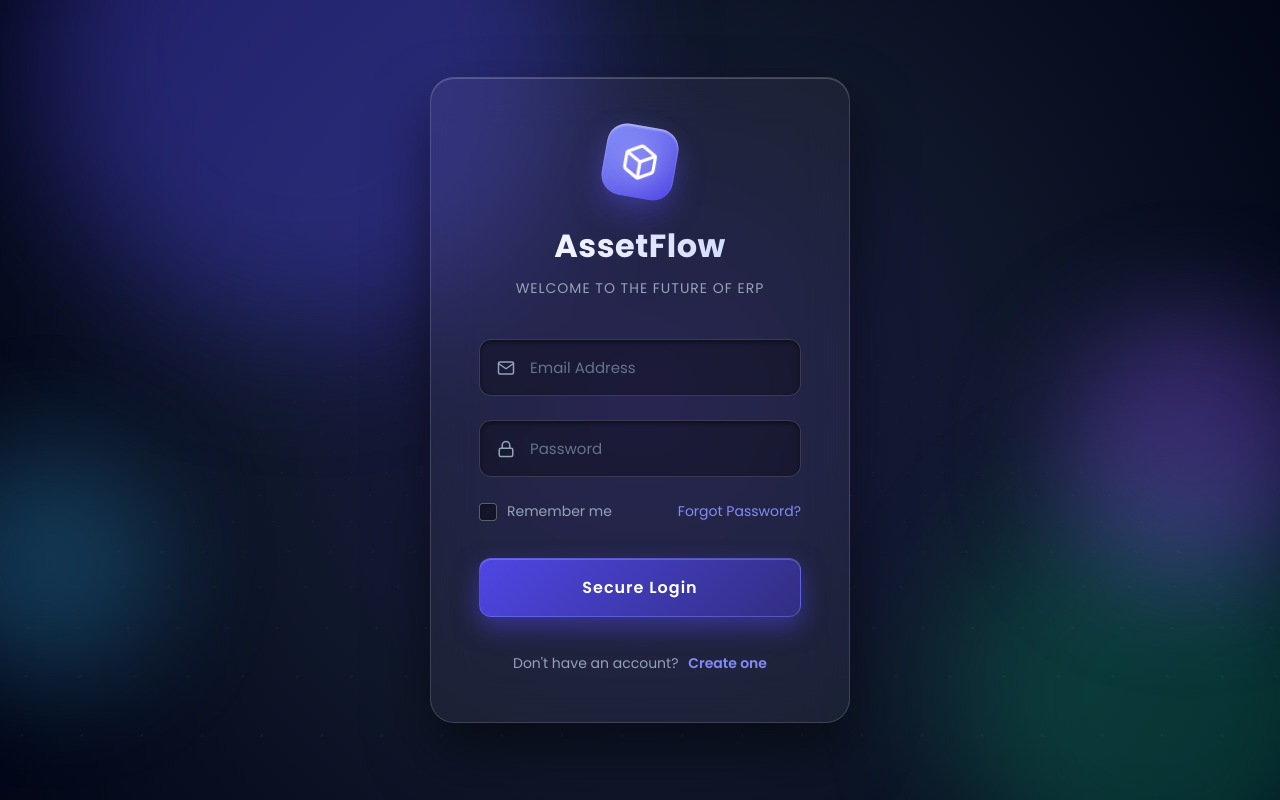
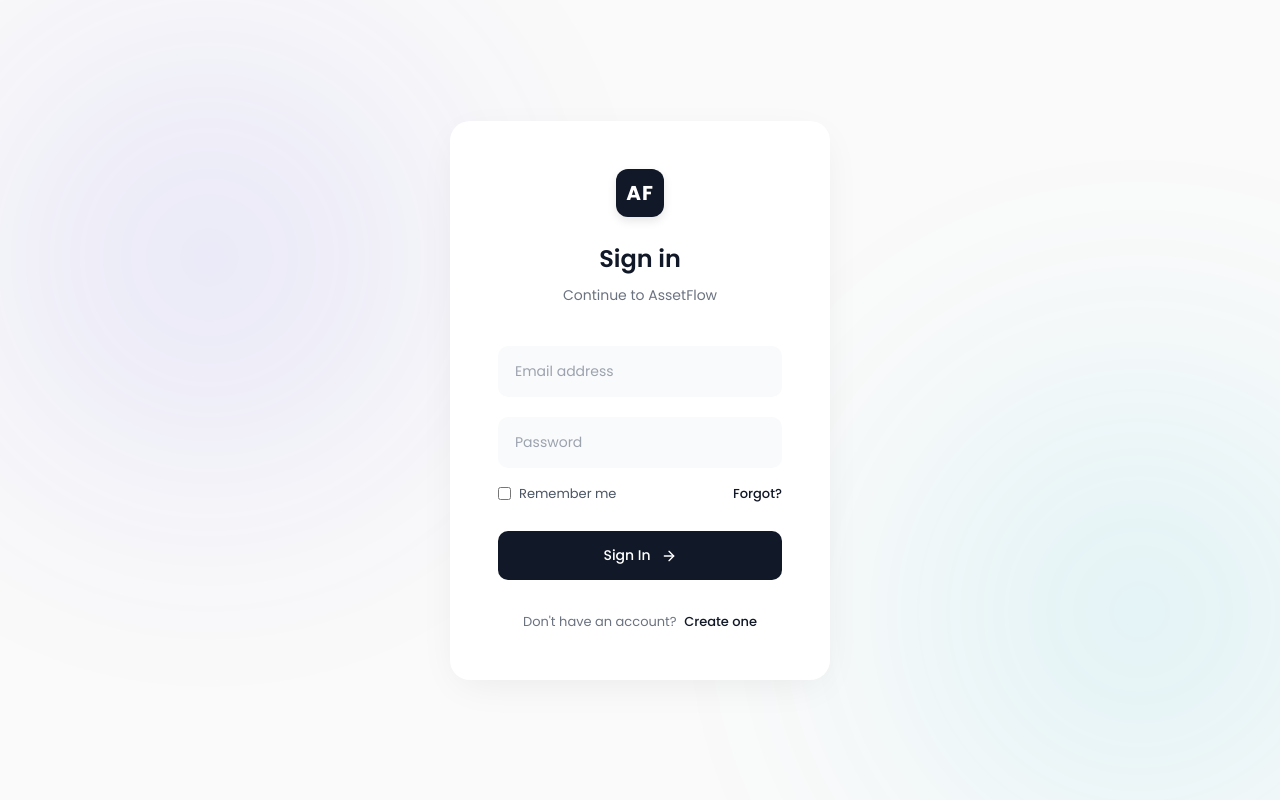
Before and after one commit to prathamvalecha19/assetflow-erp, a React (Vite) app in the folder frontend/: page /login in a window 1280 px wide. Built offline with nearby package versions, Linux system fonts and the light colour scheme.

Commit message:
Update login page to a premium minimalistic aesthetic

```diff
--- a/frontend/src/pages/Login.css
+++ b/frontend/src/pages/Login.css
@@ -1,361 +1,289 @@
-/* Animated 3D Glassmorphism Login Background */
-.login-3d-container {
+/* Minimalistic Login Aesthetics */
+.min-login-container {
   min-height: 100vh;
   width: 100vw;
-  background: radial-gradient(circle at center, #1E1B4B 0%, #0F172A 50%, #020617 100%);
-  position: relative;
-  overflow: hidden;
+  background-color: #FAFAFA;
   display: flex;
   justify-content: center;
   align-items: center;
+  position: relative;
+  overflow: hidden;
+  font-family: 'Poppins', sans-serif;
 }
 
-/* Floating 3D Shapes */
-.shape {
+/* Subtle Ambient Background Gradients */
+.min-ambient-1,
+.min-ambient-2 {
   position: absolute;
-  filter: blur(60px);
-  z-index: 1;
+  width: 50vw;
+  height: 50vw;
   border-radius: 50%;
-  animation: floatOrb 12s infinite ease-in-out alternate;
+  filter: blur(120px);
+  z-index: 0;
+  opacity: 0.15;
+  animation: slowPan 15s infinite alternate ease-in-out;
 }
 
-.shape-1 {
-  width: 500px;
-  height: 500px;
-  background: rgba(79, 70, 229, 0.4); /* Deep Primary Purple */
-  top: -150px;
-  left: 0%;
-  animation-delay: 0s;
+.min-ambient-1 {
+  background: radial-gradient(circle, #4F46E5 0%, transparent 70%);
+  top: -10%;
+  left: -10%;
 }
 
-.shape-2 {
-  width: 400px;
-  height: 400px;
-  background: rgba(16, 185, 129, 0.25); /* Teal/Success */
-  bottom: -100px;
-  right: -50px;
-  animation-delay: -3s;
-}
-
-.shape-3 {
-  width: 300px;
-  height: 300px;
-  background: rgba(139, 92, 246, 0.35); /* Violet */
-  top: 30%;
-  right: -100px;
-  animation-delay: -7s;
-}
-
-.shape-4 {
-  width: 250px;
-  height: 250px;
-  background: rgba(56, 189, 248, 0.25); /* Sky Blue */
-  bottom: 20%;
-  left: -50px;
+.min-ambient-2 {
+  background: radial-gradient(circle, #06b6d4 0%, transparent 70%);
+  bottom: -10%;
+  right: -10%;
   animation-delay: -5s;
 }
 
-@keyframes floatOrb {
-  0% { transform: translate(0, 0) scale(1); }
-  50% { transform: translate(60px, -40px) scale(1.1); }
-  100% { transform: translate(-40px, 60px) scale(0.9); }
+@keyframes slowPan {
+  0% {
+    transform: translate(0, 0) scale(1);
+  }
+
+  100% {
+    transform: translate(10%, 10%) scale(1.1);
+  }
 }
 
-/* Ambient Particle Layers */
-.particles-layer {
-  position: absolute;
-  top: 0; left: 0; right: 0; bottom: 0;
-  background-image: radial-gradient(rgba(255, 255, 255, 0.1) 1px, transparent 1px);
-  background-size: 50px 50px;
-  z-index: 2;
-  opacity: 0.3;
-  transform: perspective(500px) rotateX(60deg) translateY(-100px) translateZ(-200px);
-  animation: bgScroll 20s linear infinite;
-}
-
-@keyframes bgScroll {
-  from { background-position: 0 0; }
-  to { background-position: 0 500px; }
-}
-
-/* Login Content Container */
-.login-content {
+/* Card Styling */
+.min-login-card {
+  width: 100%;
+  max-width: 380px;
+  background: #FFFFFF;
+  padding: 48px;
+  border-radius: 20px;
+  box-shadow: 0 10px 40px -10px rgba(0, 0, 0, 0.08);
   position: relative;
   z-index: 10;
-  width: 100%;
-  display: flex;
-  justify-content: center;
-  perspective: 1000px;
-}
-
-/* 3D Glassmorphism Card */
-.login-glass-card {
-  width: 100%;
-  max-width: 420px;
-  background: rgba(255, 255, 255, 0.05);
-  backdrop-filter: blur(24px);
-  -webkit-backdrop-filter: blur(24px);
-  border: 1px solid rgba(255, 255, 255, 0.15);
-  border-radius: 24px;
-  padding: 48px;
-  box-shadow: 0 30px 60px rgba(0, 0, 0, 0.5), inset 0 1px 0 rgba(255, 255, 255, 0.2);
-  transform-style: preserve-3d;
-  transition: transform 0.1s ease-out, box-shadow 0.3s ease;
-  color: white;
   margin: 20px;
 }
 
-/* Give items Z-translation so they pop out during mouse tilt */
-.login-header {
+/* Intro Animation */
+.fade-up {
+  opacity: 0;
+  transform: translateY(20px);
+  animation: fadeUpItem 0.8s cubic-bezier(0.16, 1, 0.3, 1) forwards;
+}
+
+@keyframes fadeUpItem {
+  to {
+    opacity: 1;
+    transform: translateY(0);
+  }
+}
+
+.min-login-header {
   text-align: center;
   margin-bottom: 40px;
-  transform: translateZ(60px); /* 3D POP effect */
 }
 
-.brand-icon-3d {
-  width: 72px;
-  height: 72px;
-  margin: 0 auto 24px;
-  background: linear-gradient(135deg, #818CF8, #4F46E5);
-  border-radius: 20px;
+.min-logo {
+  width: 48px;
+  height: 48px;
+  background: #111827;
+  color: white;
+  border-radius: 12px;
   display: flex;
   justify-content: center;
   align-items: center;
-  font-size: 34px;
-  color: white;
-  box-shadow: 0 15px 30px rgba(79, 70, 229, 0.4), inset 0 2px 2px rgba(255,255,255,0.4);
-  transform: rotateZ(10deg);
-  transition: transform 0.5s cubic-bezier(0.175, 0.885, 0.32, 1.275);
+  font-weight: 700;
+  font-size: 20px;
+  margin: 0 auto 24px;
+  letter-spacing: 1px;
+  box-shadow: 0 4px 10px rgba(0, 0, 0, 0.1);
 }
 
-.login-glass-card:hover .brand-icon-3d {
-  transform: rotateZ(0deg) scale(1.05);
+.min-login-header h2 {
+  font-size: 24px;
+  font-weight: 600;
+  color: #111827;
+  margin: 0 0 8px 0;
 }
 
-.icon-pulse {
-  animation: iconPulse 2s infinite ease-in-out alternate;
+.min-login-header p {
+  font-size: 14px;
+  color: #6B7280;
+  margin: 0;
 }
 
-@keyframes iconPulse {
-  0% { transform: scale(1); filter: drop-shadow(0 0 5px rgba(255,255,255,0.5)); }
-  100% { transform: scale(1.15); filter: drop-shadow(0 0 15px rgba(255,255,255,0.9)); }
+/* Error Notice */
+.min-error {
+  background: #FEF2F2;
+  color: #DC2626;
+  padding: 12px;
+  border-radius: 8px;
+  font-size: 13px;
+  text-align: center;
+  margin-bottom: 24px;
+  border: 1px solid #FECACA;
+  animation: slipDown 0.3s ease-out;
 }
 
-.login-header h2 {
-  font-size: 32px;
-  font-weight: 700;
-  margin: 0 0 8px 0;
-  letter-spacing: 0.5px;
-  background: linear-gradient(to right, #ffffff, #C7D2FE);
-  -webkit-background-clip: text;
-  -webkit-text-fill-color: transparent;
+@keyframes slipDown {
+  from {
+    opacity: 0;
+    transform: translateY(-5px);
+  }
+
+  to {
+    opacity: 1;
+    transform: translateY(0);
+  }
 }
 
-.login-header p {
-  color: #94A3B8;
-  font-size: 14px;
-  margin: 0;
-  text-transform: uppercase;
-  letter-spacing: 1px;
+.min-form {
+  display: flex;
+  flex-direction: column;
+  gap: 20px;
 }
 
-/* Error Alert */
-.error-alert-3d {
-  background: rgba(239, 68, 68, 0.15);
-  border: 1px solid rgba(239, 68, 68, 0.3);
-  color: #FCA5A5;
-  padding: 12px;
-  border-radius: 12px;
-  margin-bottom: 24px;
-  font-size: 13px;
-  text-align: center;
-  transform: translateZ(40px);
-  backdrop-filter: blur(5px);
+/* Inputs */
+.min-input-group {
+  position: relative;
 }
 
-/* Form Styles with 3D Depth */
-.login-form-3d {
-  transform: translateZ(40px);
+.min-input-group input {
+  width: 100%;
+  padding: 14px 16px;
+  background: #F9FAFB;
+  border: 1px solid transparent;
+  border-radius: 10px;
+  font-size: 14px;
+  color: #111827;
+  outline: none;
+  transition: background 0.3s, box-shadow 0.3s;
 }
 
-.input-group-3d {
-  position: relative;
-  margin-bottom: 24px;
-  transition: transform 0.3s ease;
+.min-input-group input::placeholder {
+  color: #9CA3AF;
+  font-weight: 400;
 }
 
-.input-group-3d:focus-within {
-  transform: scale(1.02);
+.min-input-group input:focus {
+  background: #FFFFFF;
+  box-shadow: 0 2px 10px rgba(0, 0, 0, 0.02);
 }
 
-.input-icon-3d {
+.min-focus-border {
   position: absolute;
-  left: 18px;
-  top: 50%;
-  transform: translateY(-50%);
-  color: #94A3B8;
-  font-size: 18px;
-  transition: color 0.3s, text-shadow 0.3s;
+  bottom: 0;
+  left: 50%;
+  height: 2px;
+  width: 0%;
+  background: #111827;
+  transition: all 0.4s cubic-bezier(0.16, 1, 0.3, 1);
+  border-radius: 0 0 10px 10px;
+  transform: translateX(-50%);
 }
 
-.input-group-3d input {
+.min-input-group input:focus~.min-focus-border {
   width: 100%;
-  padding: 16px 16px 16px 50px;
-  background: rgba(0, 0, 0, 0.3);
-  border: 1px solid rgba(255, 255, 255, 0.15);
-  border-radius: 12px;
-  color: white;
-  font-size: 15px;
-  outline: none;
-  transition: all 0.3s ease;
-  font-family: inherit;
-  box-shadow: inset 0 2px 4px rgba(0,0,0,0.5);
-}
-
-.input-group-3d input::placeholder {
-  color: #64748B;
-}
-
-.input-group-3d input:focus {
-  background: rgba(15, 23, 42, 0.6);
-  border-color: #6366F1;
-  box-shadow: 0 0 20px rgba(99, 102, 241, 0.3), inset 0 2px 4px rgba(0,0,0,0.3);
-}
-
-.input-group-3d input:focus + .input-icon-3d,
-.input-group-3d input:not(:placeholder-shown) + .input-icon-3d {
-  color: #818CF8;
-  text-shadow: 0 0 10px rgba(129, 140, 248, 0.6);
 }
 
 /* Options */
-.options-3d {
+.min-options {
   display: flex;
   justify-content: space-between;
   align-items: center;
-  margin-bottom: 36px;
-  font-size: 14px;
+  font-size: 13px;
+  margin-top: -4px;
+  margin-bottom: 8px;
 }
 
-.checkbox-3d {
+.min-checkbox {
   display: flex;
   align-items: center;
+  gap: 8px;
+  color: #4B5563;
+  cursor: pointer;
+}
+
+.min-checkbox input {
+  accent-color: #111827;
+  cursor: pointer;
+}
+
+.min-forgot {
+  color: #111827;
+  font-weight: 500;
+  text-decoration: none;
+}
+
+.min-forgot:hover {
+  text-decoration: underline;
+}
+
+/* Button */
+.min-btn {
+  background: #111827;
+  color: white;
+  border: none;
+  border-radius: 10px;
+  padding: 14px;
+  font-size: 14px;
+  font-weight: 500;
+  display: flex;
+  justify-content: center;
+  align-items: center;
   gap: 10px;
-  color: #94A3B8;
   cursor: pointer;
+  transition: transform 0.2s, background 0.3s;
   position: relative;
 }
 
-.checkbox-3d input {
-  opacity: 0;
-  position: absolute;
+.min-btn:hover:not(:disabled) {
+  background: #1F2937;
 }
 
-.checkmark {
-  width: 18px;
-  height: 18px;
-  background: rgba(0, 0, 0, 0.4);
-  border: 1px solid rgba(255, 255, 255, 0.3);
-  border-radius: 4px;
-  display: flex;
-  justify-content: center;
-  align-items: center;
-  transition: all 0.2s;
-  box-shadow: inset 0 1px 2px rgba(0,0,0,0.4);
+.min-btn:active:not(:disabled) {
+  transform: translateY(1px);
 }
 
-.checkbox-3d input:checked ~ .checkmark {
-  background: #6366F1;
-  border-color: #818CF8;
-  box-shadow: 0 0 10px rgba(99, 102, 241, 0.5);
+.min-btn:disabled {
+  opacity: 0.8;
+  cursor: not-allowed;
 }
 
-.checkbox-3d input:checked ~ .checkmark::after {
-  content: '✓';
-  color: white;
-  font-size: 13px;
-  font-weight: bold;
+.min-btn-icon {
+  font-size: 16px;
+  transition: transform 0.3s cubic-bezier(0.16, 1, 0.3, 1);
 }
 
-.forgot-link-3d {
-  color: #818CF8;
-  text-decoration: none;
-  transition: color 0.3s, text-shadow 0.3s;
+.min-btn:hover .min-btn-icon {
+  transform: translateX(4px);
 }
 
-.forgot-link-3d:hover {
-  color: #C7D2FE;
-  text-shadow: 0 0 10px rgba(199, 210, 254, 0.8);
+.min-spinner {
+  width: 16px;
+  height: 16px;
+  border: 2px solid rgba(255, 255, 255, 0.3);
+  border-top-color: white;
+  border-radius: 50%;
+  animation: spin 0.8s linear infinite;
 }
 
-/* Login Button */
-.login-btn-3d {
-  width: 100%;
-  padding: 16px;
-  background: linear-gradient(135deg, #4F46E5, #312E81);
-  color: white;
-  border: 1px solid rgba(129, 140, 248, 0.4);
-  border-radius: 12px;
-  font-size: 16px;
-  font-weight: 600;
-  letter-spacing: 1px;
-  cursor: pointer;
-  position: relative;
-  overflow: hidden;
-  transition: transform 0.2s, box-shadow 0.2s;
-  box-shadow: 0 10px 25px rgba(79, 70, 229, 0.5), inset 0 1px 0 rgba(255,255,255,0.2);
-  transform: translateZ(20px);
+@keyframes spin {
+  to {
+    transform: rotate(360deg);
+  }
 }
 
-.login-btn-3d:hover {
-  transform: translateY(-2px) translateZ(25px);
-  box-shadow: 0 15px 35px rgba(79, 70, 229, 0.7), inset 0 1px 0 rgba(255,255,255,0.4);
+.min-footer {
+  text-align: center;
+  margin-top: 32px;
+  font-size: 13px;
+  color: #6B7280;
 }
 
-.login-btn-3d:active {
-  transform: translateY(1px) translateZ(15px);
+.min-footer a {
+  color: #111827;
+  font-weight: 500;
+  text-decoration: none;
+  margin-left: 4px;
 }
 
-.login-btn-3d span {
-  position: relative;
-  z-index: 2;
+.min-footer a:hover {
+  text-decoration: underline;
 }
-
-.btn-glow {
-  position: absolute;
-  top: 0;
-  left: -100%;
-  width: 50%;
-  height: 100%;
-  background: linear-gradient(to right, rgba(255,255,255,0) 0%, rgba(255,255,255,0.4) 50%, rgba(255,255,255,0) 100%);
-  transform: skewX(-25deg);
-  animation: shine 3s infinite;
-}
-
-@keyframes shine {
-  0% { left: -100%; }
-  20% { left: 200%; }
-  100% { left: 200%; }
-}
-
-/* Sign up Note */
-.signup-3d {
-  text-align: center;
-  margin-top: 36px;
-  color: #94A3B8;
-  font-size: 14px;
-  transform: translateZ(30px);
-}
-
-.signup-3d a {
-  color: #818CF8;
-  text-decoration: none;
-  font-weight: 600;
-  margin-left: 6px;
-  transition: color 0.3s;
-}
-
-.signup-3d a:hover {
-  color: white;
-  text-shadow: 0 0 10px rgba(129, 140, 248, 0.8);
-}
--- a/frontend/src/pages/Login.jsx
+++ b/frontend/src/pages/Login.jsx
@@ -1,92 +1,59 @@
-import React, { useState, useRef } from 'react';
+import React, { useState } from 'react';
 import { useNavigate } from 'react-router-dom';
 import { login } from '../services/auth';
-import { FiMail, FiLock, FiBox } from 'react-icons/fi';
+import { FiArrowRight } from 'react-icons/fi';
 import './Login.css';
 
 const Login = () => {
   const [email, setEmail] = useState('');
   const [password, setPassword] = useState('');
   const [error, setError] = useState('');
+  const [isLoading, setIsLoading] = useState(false);
   const navigate = useNavigate();
-  const cardRef = useRef(null);
 
   const handleLogin = (e) => {
     e.preventDefault();
+    setIsLoading(true);
+
+    // Slight artificial delay to show aesthetic loading animation
+    setTimeout(() => {
       if (login(email, password)) {
         navigate('/dashboard');
       } else {
-      setError('Invalid email or password. Any input works for demo.');
+        setError('Invalid credentials.');
+        setIsLoading(false);
       }
-  };
-
-  const handleMouseMove = (e) => {
-    const card = cardRef.current;
-    if (!card) return;
-
-    // Get mouse position relative to the card center
-    const rect = card.getBoundingClientRect();
-    const x = e.clientX - rect.left;
-    const y = e.clientY - rect.top;
-
-    const centerX = rect.width / 2;
-    const centerY = rect.height / 2;
-
-    // Calculate rotation (-10 to 10 degrees max)
-    const rotateX = ((y - centerY) / centerY) * -10;
-    const rotateY = ((x - centerX) / centerX) * 10;
-
-    card.style.transform = `perspective(1000px) rotateX(${rotateX}deg) rotateY(${rotateY}deg)`;
-  };
-
-  const handleMouseLeave = () => {
-    const card = cardRef.current;
-    if (card) {
-      // Reset position smoothly
-      card.style.transform = `perspective(1000px) rotateX(0deg) rotateY(0deg)`;
-    }
+    }, 800);
   };
 
   return (
-    <div className="login-3d-container">
-      {/* Immersive Animated Background Elements */}
-      <div className="shape shape-1"></div>
-      <div className="shape shape-2"></div>
-      <div className="shape shape-3"></div>
-      <div className="shape shape-4"></div>
-      <div className="particles-layer"></div>
+    <div className="min-login-container">
+      {/* Gentle ambient background gradients */}
+      <div className="min-ambient-1"></div>
+      <div className="min-ambient-2"></div>
 
-      <div className="login-content">
-        <div
-          className="login-glass-card"
-          ref={cardRef}
-          onMouseMove={handleMouseMove}
-          onMouseLeave={handleMouseLeave}
-        >
-          <div className="login-header">
-            <div className="brand-icon-3d">
-              <FiBox className="icon-pulse" />
-            </div>
-            <h2>AssetFlow</h2>
-            <p>Welcome to the Future of ERP</p>
+      <div className="min-login-card fade-up">
+        <div className="min-login-header">
+          <div className="min-logo">AF</div>
+          <h2>Sign in</h2>
+          <p>Continue to AssetFlow</p>
         </div>
 
-          {error && <div className="error-alert-3d">{error}</div>}
+        {error && <div className="min-error">{error}</div>}
 
-          <form onSubmit={handleLogin} className="login-form-3d">
-            <div className="input-group-3d">
-              <FiMail className="input-icon-3d" />
+        <form onSubmit={handleLogin} className="min-form">
+          <div className="min-input-group">
             <input
               type="email"
-                placeholder="Email Address"
+              placeholder="Email address"
               value={email}
               onChange={(e) => setEmail(e.target.value)}
               required
             />
+            <span className="min-focus-border"></span>
           </div>
 
-            <div className="input-group-3d">
-              <FiLock className="input-icon-3d" />
+          <div className="min-input-group">
             <input
               type="password"
               placeholder="Password"
@@ -94,26 +61,26 @@
               onChange={(e) => setPassword(e.target.value)}
               required
             />
+            <span className="min-focus-border"></span>
           </div>
 
-            <div className="options-3d">
-              <label className="checkbox-3d">
+          <div className="min-options">
+            <label className="min-checkbox">
               <input type="checkbox" />
-                <span className="checkmark"></span>
-                Remember me
+              <span>Remember me</span>
             </label>
-              <a href="#" className="forgot-link-3d">Forgot Password?</a>
+            <a href="#" className="min-forgot">Forgot?</a>
           </div>
 
-            <button type="submit" className="login-btn-3d">
-              <span>Secure Login</span>
-              <div className="btn-glow"></div>
+          <button type="submit" className={`min-btn ${isLoading ? 'loading' : ''}`} disabled={isLoading}>
+            <span>{isLoading ? 'Authenticating...' : 'Sign In'}</span>
+            {!isLoading && <FiArrowRight className="min-btn-icon" />}
+            {isLoading && <div className="min-spinner"></div>}
           </button>
         </form>
 
-          <div className="signup-3d">
+        <div className="min-footer">
           Don't have an account? <a href="#">Create one</a>
-          </div>
         </div>
       </div>
     </div>
```
Lines whose indentation alone changed are shown as unchanged.
